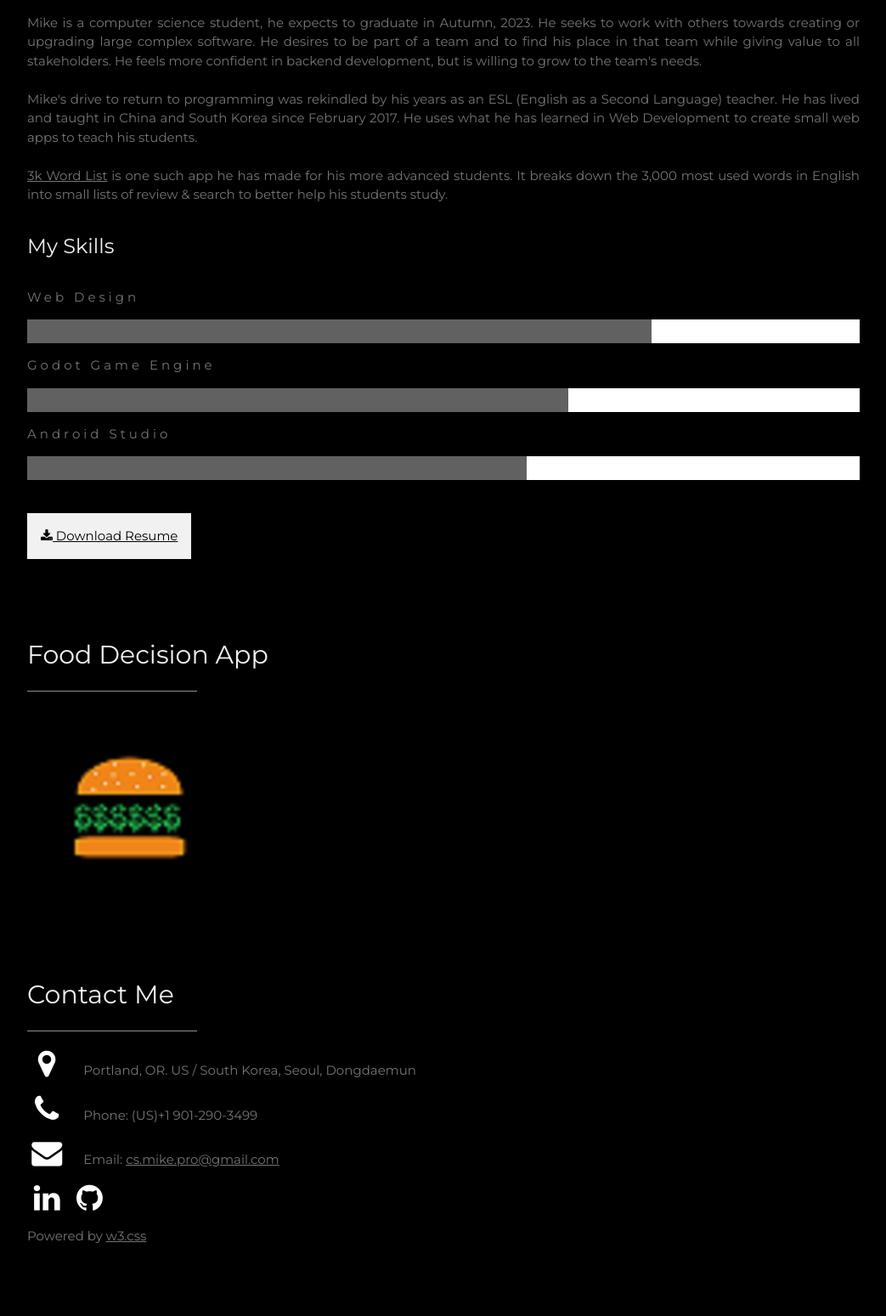
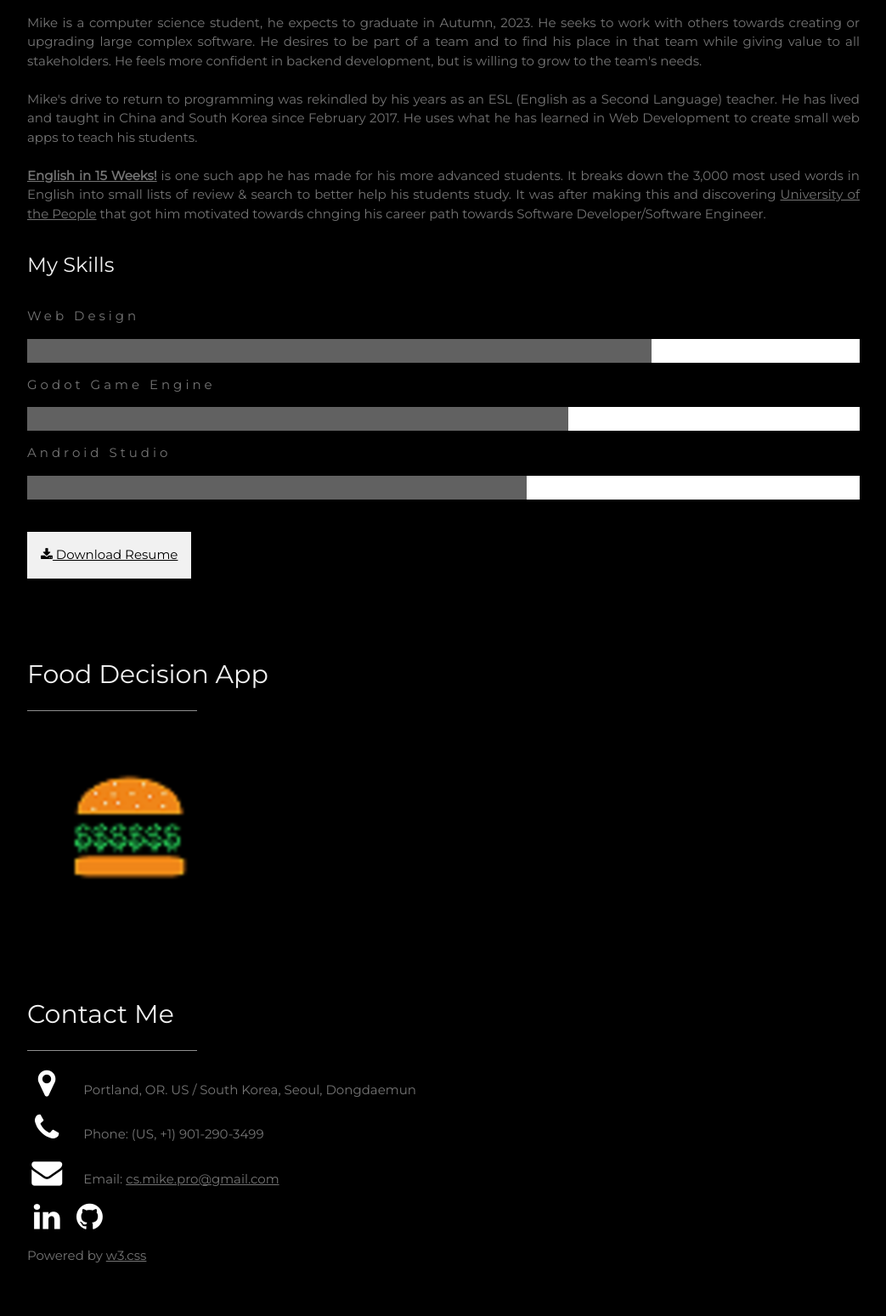
Before and after one commit to Kuwahla/web-site-php, a PHP site: page / in a window 1280 px wide. Shown: the part 843-2392 px from the top of the page at 85% size, without its empty margins (178-1221 px from the left). Before the commit the page ends 2306 px from the top, so only its background shows below. Run offline with PHP 8.4, Linux system fonts and the light colour scheme.

Commit message:
textCorrect

```diff
--- a/index.php
+++ b/index.php
@@ -73,7 +73,7 @@ body, h1,h2,h3,h4,h5,h6 {font-family: "Montserrat", sans-serif}
     <p>Mike is a computer science student, he expects to graduate in Autumn, 2023. He seeks to work with others towards creating or upgrading large complex software.
         He desires to be part of a team and to find his place in that team while giving value to all stakeholders. He feels more confident in backend development, but is willing to grow to the team's needs.<br><br>
         Mike's drive to return to programming was rekindled by his years as an ESL (English as a Second Language) teacher. He has lived and taught in China and South Korea since February 2017. He uses what he has learned in Web Development to create small web apps to teach his students.<br><br>
-        <a href="3kList/index.html" target="_blank">3k Word List</a> is one such app he has made for his more advanced students. It breaks down the 3,000 most used words in English into small lists of review & search to better help his students study.
+        <strong><a href="3kList/index.html" target="_blank">English in 15 Weeks!</a></strong> is one such app he has made for his more advanced students. It breaks down the 3,000 most used words in English into small lists of review & search to better help his students study. It was after making this and discovering <a href="https://www.uopeople.edu/" target="_blank">University of the People</a> that got him motivated towards chnging his career path towards Software Developer/Software Engineer.
 
     </p>
     <h3 class="w3-padding-16 w3-text-light-grey">My Skills</h3>
@@ -111,7 +111,7 @@ body, h1,h2,h3,h4,h5,h6 {font-family: "Montserrat", sans-serif}
 
     <div class="w3-section">
       <p><i class="fa fa-map-marker fa-fw w3-text-white w3-xxlarge w3-margin-right"></i> Portland, OR. US / South Korea, Seoul, Dongdaemun</p>
-      <p><i class="fa fa-phone fa-fw w3-text-white w3-xxlarge w3-margin-right"></i> Phone: (US)+1 901-290-3499</p>
+      <p><i class="fa fa-phone fa-fw w3-text-white w3-xxlarge w3-margin-right"></i> Phone: (US, +1) 901-290-3499</p>
       <p><i class="fa fa-envelope fa-fw w3-text-white w3-xxlarge w3-margin-right"> </i> Email: <a href="mailto:cs.mike.pro@gmail.com">cs.mike.pro@gmail.com</a></p>
       <a href="https://www.linkedin.com/in/michael-provenzano-398a7a253?trk=people-guest_people_search-card" target="_blank"><i class="fa fa-linkedin w3-hover-opacity fa-fw w3-text-white w3-xxlarge"></i></a>
       <a href="https://github.com/Mike-Proven" target="_blank"><i class="fa fa-github w3-hover-opacity fa-fw w3-text-white w3-xxlarge"></i></a>
```
